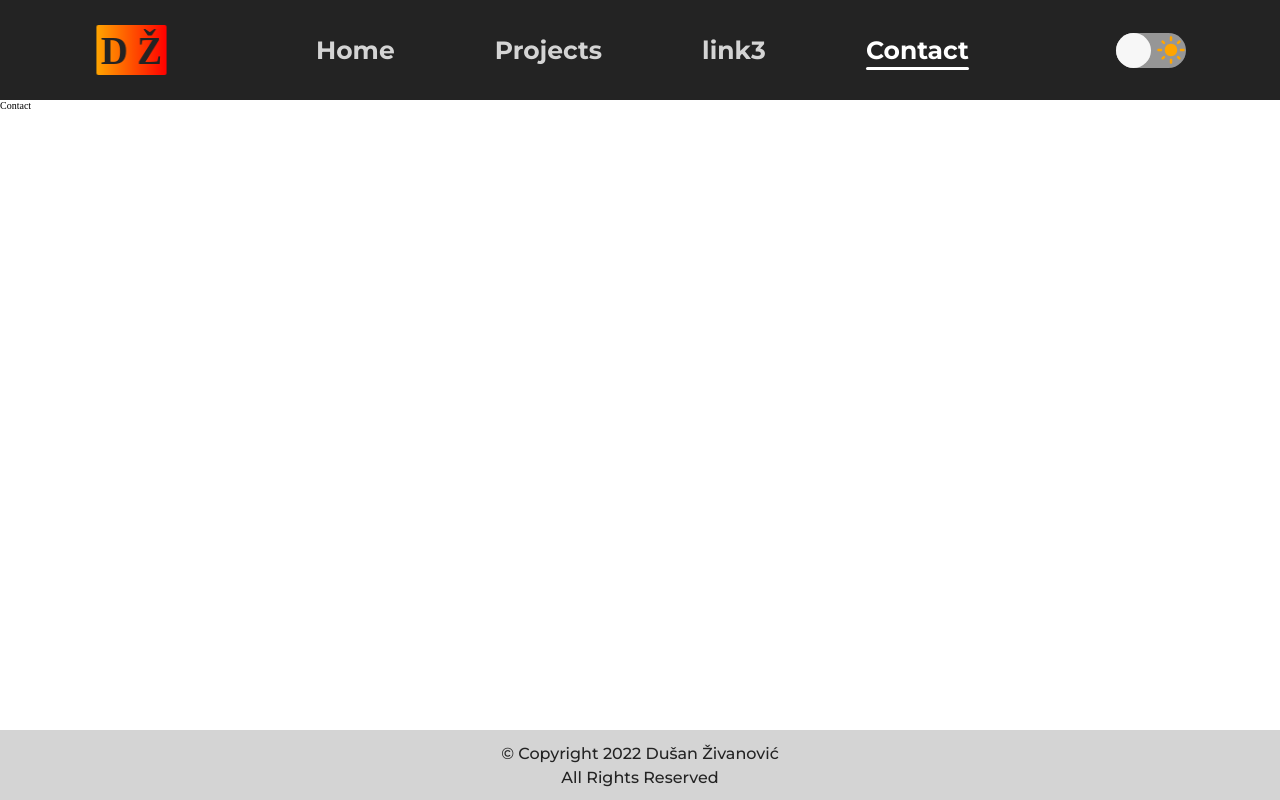
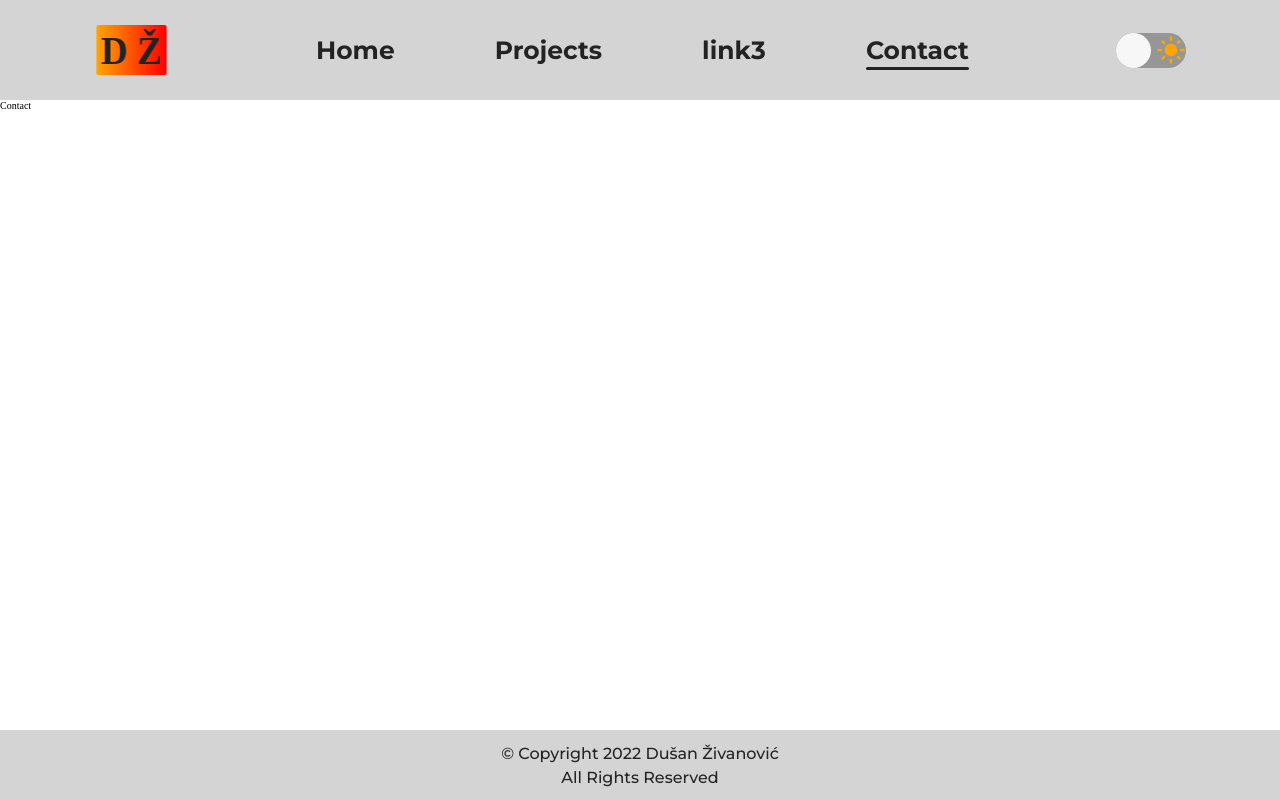
Before and after one commit to Dusan95z/dusanzivanovic, a React (Create React App) app: page /contact in a window 1280 px wide. Built offline with nearby package versions, Linux system fonts and the light colour scheme.

Commit message:
theme context implemented

```diff
--- a/src/components/DarkMode/DarkMode.jsx
+++ b/src/components/DarkMode/DarkMode.jsx
@@ -1,10 +1,10 @@
 import './_darkMode.scss';
 import { useContext, useEffect } from 'react';
 import { MdDarkMode, MdLightMode } from 'react-icons/md';
-import NavigationContext from '../../context/NavigationContext';
+import ThemeContext from '../../context/ThemeContext';
 
 const DarkMode = () => {
-  const { darkMode, handleDarkMode } = useContext(NavigationContext);
+  const { darkMode, handleDarkMode } = useContext(ThemeContext);
 
   useEffect(() => {
     localStorage.setItem('dark-mode', darkMode);
--- a/src/components/Footer/Footer.jsx
+++ b/src/components/Footer/Footer.jsx
@@ -1,9 +1,9 @@
 import './_footer.scss';
 import { useContext } from 'react';
-import NavigationContext from '../../context/NavigationContext';
+import ThemeContext from '../../context/ThemeContext';
 
 const Footer = () => {
-  const { darkMode } = useContext(NavigationContext);
+  const { darkMode } = useContext(ThemeContext);
 
   return (
     <footer className={darkMode ? '' : 'lightTheme-footer'}>
--- a/src/components/HamburgerMenu/HamburgerMenu.jsx
+++ b/src/components/HamburgerMenu/HamburgerMenu.jsx
@@ -1,15 +1,26 @@
 import './_hamburgerMenu.scss';
 import { useContext } from 'react';
 import NavigationContext from '../../context/NavigationContext';
+import ThemeContext from '../../context/ThemeContext';
 
 const HamburgerMenu = () => {
   const { menu, handleNav } = useContext(NavigationContext);
+  const { darkMode } = useContext(ThemeContext);
+
+  const handleClasses = () => {
+    if (menu && darkMode) {
+      return 'hamburgerMenu hamburgerMenu-active';
+    } else if (menu && !darkMode) {
+      return 'hamburgerMenu hamburgerMenu-active lightTheme-hamburgerMenu';
+    } else if (!menu && darkMode) {
+      return 'hamburgerMenu';
+    } else if (!menu && !darkMode) {
+      return 'hamburgerMenu lightTheme-hamburgerMenu';
+    }
+  };
 
   return (
-    <div
-      onClick={handleNav}
-      className={menu ? 'hamburgerMenu hamburgerMenu-active' : 'hamburgerMenu'}
-    >
+    <div onClick={handleNav} className={handleClasses()}>
       <div className='hamburgerMenu-line1'></div>
       <div className='hamburgerMenu-line2'></div>
       <div className='hamburgerMenu-line3'></div>
--- a/src/components/HamburgerMenu/_hamburgerMenu.scss
+++ b/src/components/HamburgerMenu/_hamburgerMenu.scss
@@ -42,3 +42,21 @@
     background-color: red;
   }
 }
+
+// LIGHT THEME
+
+.lightTheme-hamburgerMenu {
+  .hamburgerMenu-line1,
+  .hamburgerMenu-line2,
+  .hamburgerMenu-line3 {
+    background-color: #232323;
+  }
+}
+
+.lightTheme-hamburgerMenu.hamburgerMenu-active {
+  .hamburgerMenu-line1,
+  .hamburgerMenu-line2,
+  .hamburgerMenu-line3 {
+    background-color: red;
+  }
+}
--- a/src/components/Header/Header.jsx
+++ b/src/components/Header/Header.jsx
@@ -5,15 +5,33 @@ import Navigation from '../Navigation/Navigation';
 import HamburgerMenu from '../HamburgerMenu/HamburgerMenu';
 import DarkMode from '../DarkMode/DarkMode';
 import NavigationContext from '../../context/NavigationContext';
+import ThemeContext from '../../context/ThemeContext';
 
 const Header = () => {
-  const {nav} = useContext(NavigationContext);
+  const { nav } = useContext(NavigationContext);
+  const { darkMode } = useContext(ThemeContext);
+
+  const handleClasses = () => {
+    if (nav && darkMode) {
+      return 'header-navActive';
+    } else if (nav && !darkMode) {
+      return 'header-navActive lightTheme-header';
+    } else if (!nav && darkMode) {
+      return '';
+    } else if (!nav && !darkMode) {
+      return 'lightTheme-header';
+    }
+  };
 
   return (
-    <header className={nav ? 'header-navActive' : ''}>
+    <header
+      className={
+        handleClasses()
+      }
+    >
       <Logo />
       <Navigation />
-      <DarkMode/>
+      <DarkMode />
       <HamburgerMenu />
     </header>
   );
--- a/src/components/Header/_header.scss
+++ b/src/components/Header/_header.scss
@@ -8,9 +8,15 @@ header {
   justify-content: space-around;
   color: #d4d4d4;
   position: relative;
-  transition: margin-bottom 0.5s;
+  transition: all 0.5s;
 }
 
 .header-navActive {
   margin-bottom: 23rem;
 }
+
+// LIGHT MODE
+
+.lightTheme-header {
+  background-color: #d4d4d4;
+}
--- a/src/components/Navigation/Navigation.jsx
+++ b/src/components/Navigation/Navigation.jsx
@@ -2,13 +2,27 @@ import './_navigation.scss';
 import { useContext } from 'react';
 import NavigationLink from './NavigationLink';
 import NavigationContext from '../../context/NavigationContext';
+import ThemeContext from '../../context/ThemeContext';
 
 const Navigation = () => {
   const { nav } = useContext(NavigationContext);
+  const { darkMode } = useContext(ThemeContext);
+
+  const handleClasses = () => {
+    if (nav && darkMode) {
+      return 'headerNav headerNav-active';
+    } else if (nav && !darkMode) {
+      return 'headerNav headerNav-active lightTheme-headerNav'
+    } else if (!nav && darkMode) {
+      return 'headerNav'
+    } else if(!nav && !darkMode) {
+      return 'headerNav lightTheme-headerNav '
+    }
+  };
 
   return (
     <nav
-      className={nav ? 'headerNav headerNav-active' : 'headerNav'}
+      className={handleClasses()}
       onTransitionEnd={(e) =>
         e.target.classList.contains('headerNav-active') &&
         e.target.classList.add('headerNav-active-zindex')
--- a/src/components/Navigation/_navigation.scss
+++ b/src/components/Navigation/_navigation.scss
@@ -75,3 +75,39 @@
 .headerNav-active-zindex {
   z-index: auto;
 }
+
+// LIGHT THEME
+
+.lightTheme-headerNav {
+  @media only screen and (max-width: 800px) {
+    background-color: #d4d4d4;
+  }
+
+  .nav-ul {
+    .nav-li {
+      .nav-link {
+        color: #232323;
+
+        @media only screen and (min-width: 800px) {
+          &:hover {
+            color: grey;
+          }
+        }
+      }
+
+      .nav-link-active {
+        color: #232323;
+
+        @media only screen and (min-width: 800px) {
+          &:hover {
+            color: #232323;
+          }
+        }
+
+        &::after {
+          background-color: #232323;
+        }
+      }
+    }
+  }
+}
--- a/src/context/NavigationContext.jsx
+++ b/src/context/NavigationContext.jsx
@@ -5,9 +5,6 @@ const NavigationContext = createContext();
 export const NavigationContextProvider = ({ children }) => {
   const [nav, setNav] = useState(false);
   const [menu, setMenu] = useState(false);
-  const [darkMode, setDarkMode] = useState(
-    localStorage.getItem('dark-mode') === 'true'
-  );
 
   const handleNav = () => {
     setNav((prev) => !prev);
@@ -21,13 +18,9 @@ export const NavigationContextProvider = ({ children }) => {
     }
   };
 
-  const handleDarkMode = () => {
-    setDarkMode((prev) => !prev);
-  };
-
   return (
     <NavigationContext.Provider
-      value={{ nav, menu, darkMode, handleNav, handleMenu, handleDarkMode }}
+      value={{ nav, menu, handleNav, handleMenu }}
     >
       {children}
     </NavigationContext.Provider>
--- /dev/null
+++ b/src/context/ThemeContext.jsx
@@ -0,0 +1,21 @@
+import { createContext, useState } from 'react';
+
+const ThemeContext = createContext();
+
+export const ThemeContextProvider = ({ children }) => {
+  const [darkMode, setDarkMode] = useState(
+    localStorage.getItem('dark-mode') === 'true'
+  );
+
+  const handleDarkMode = () => {
+    setDarkMode((prev) => !prev);
+  };
+
+  return (
+    <ThemeContext.Provider value={{ darkMode, handleDarkMode }}>
+      {children}
+    </ThemeContext.Provider>
+  );
+};
+
+export default ThemeContext;
--- a/src/index.jsx
+++ b/src/index.jsx
@@ -3,12 +3,15 @@ import ReactDOM from 'react-dom/client';
 import './_index.scss';
 import App from './App';
 import { NavigationContextProvider } from './context/NavigationContext';
+import { ThemeContextProvider } from './context/ThemeContext';
 
 const root = ReactDOM.createRoot(document.getElementById('root'));
 root.render(
-  <NavigationContextProvider>
-    <React.StrictMode>
-      <App />
-    </React.StrictMode>
-  </NavigationContextProvider>
+  <ThemeContextProvider>
+    <NavigationContextProvider>
+      <React.StrictMode>
+        <App />
+      </React.StrictMode>
+    </NavigationContextProvider>
+  </ThemeContextProvider>
 );
```
